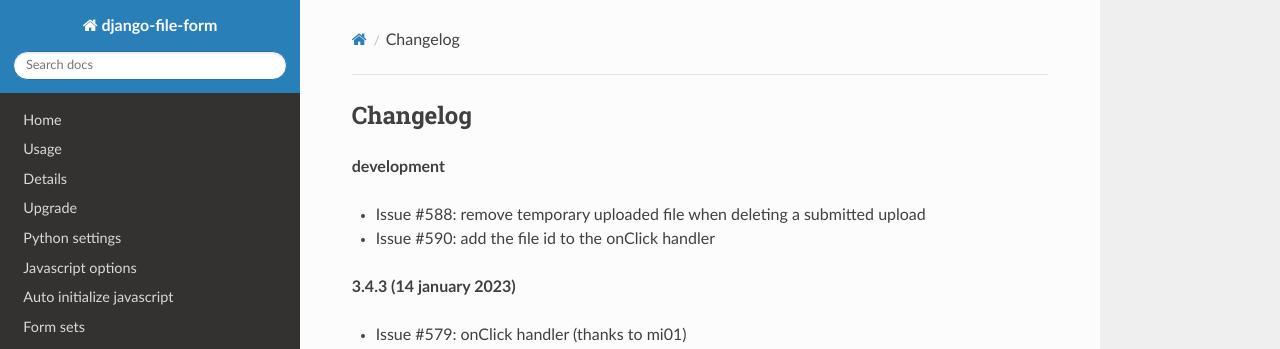
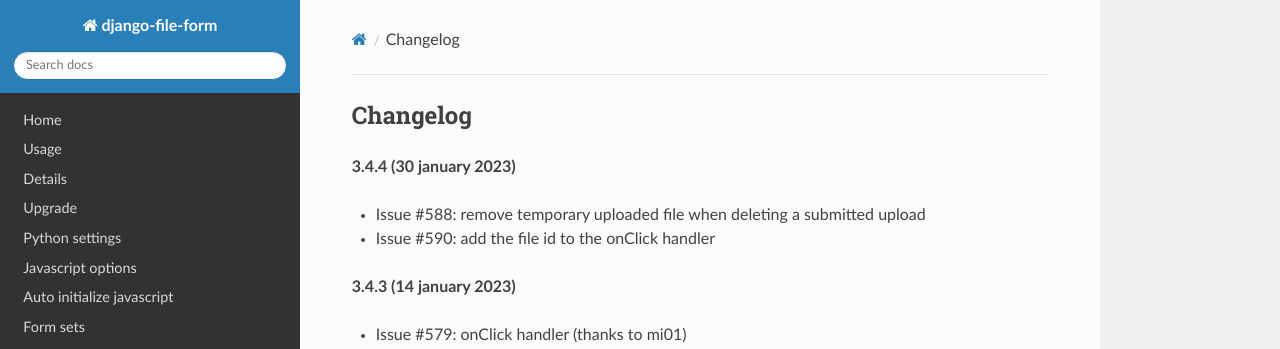
Before and after one commit to mbraak/django-file-form, an MkDocs documentation site: the page built from docs/changelog.md, in a window 1280 px wide and 900 px high. Shown: the top 349 px of the window. Built offline with MkDocs 1.6.1, drawn with Linux system fonts in a browser that asks for light colours; nearby versions of some CDN libraries.

Commit message:
Version 3.4.4

```diff
--- a/docs/changelog.md
+++ b/docs/changelog.md
@@ -1,6 +1,6 @@
 ## Changelog
 
-**development**
+**3.4.4 (30 january 2023)**
 
 - Issue #588: remove temporary uploaded file when deleting a submitted upload
 - Issue #590: add the file id to the onClick handler
--- a/setup.py
+++ b/setup.py
@@ -7,7 +7,7 @@
 with open(path.join(this_directory, "README.md"), encoding="utf-8") as f:
     long_description = f.read()
 
-version = "3.4.3"
+version = "3.4.4"
 
 setup(
     name="django-file-form",
```
